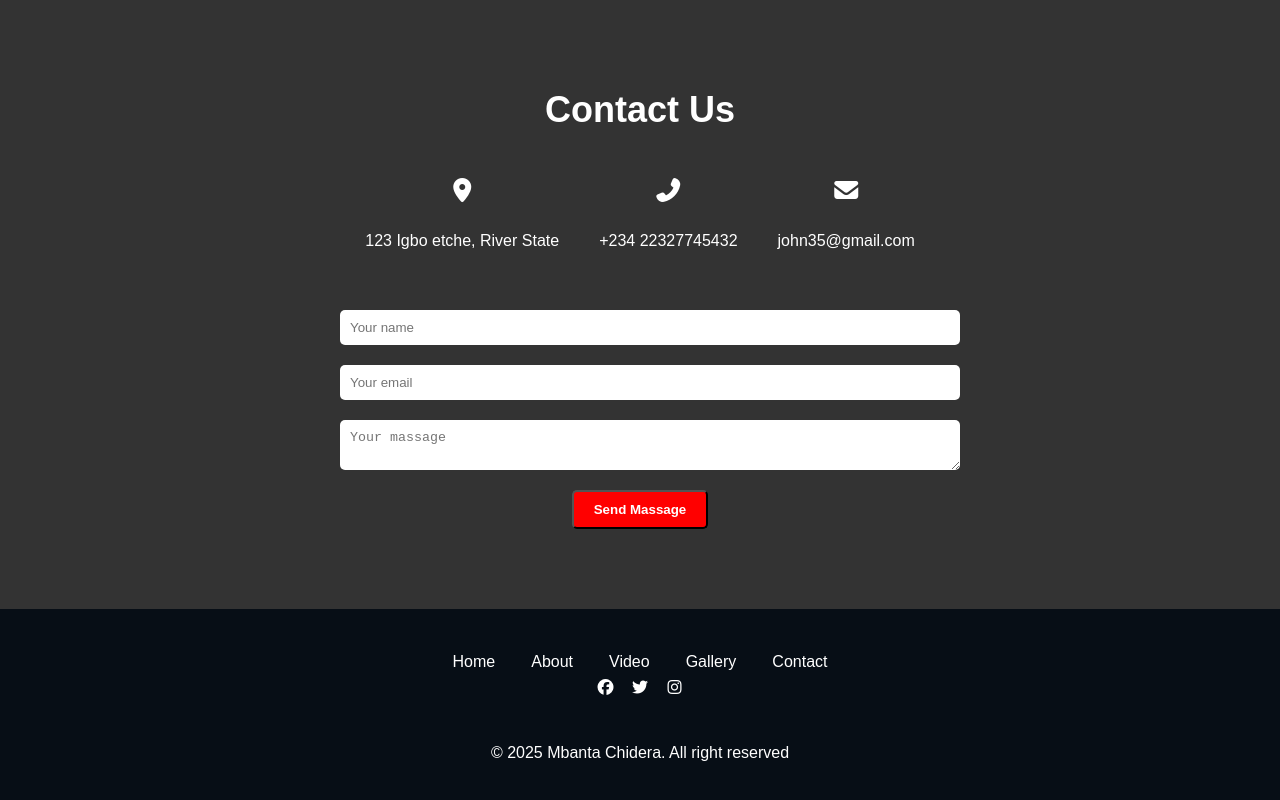
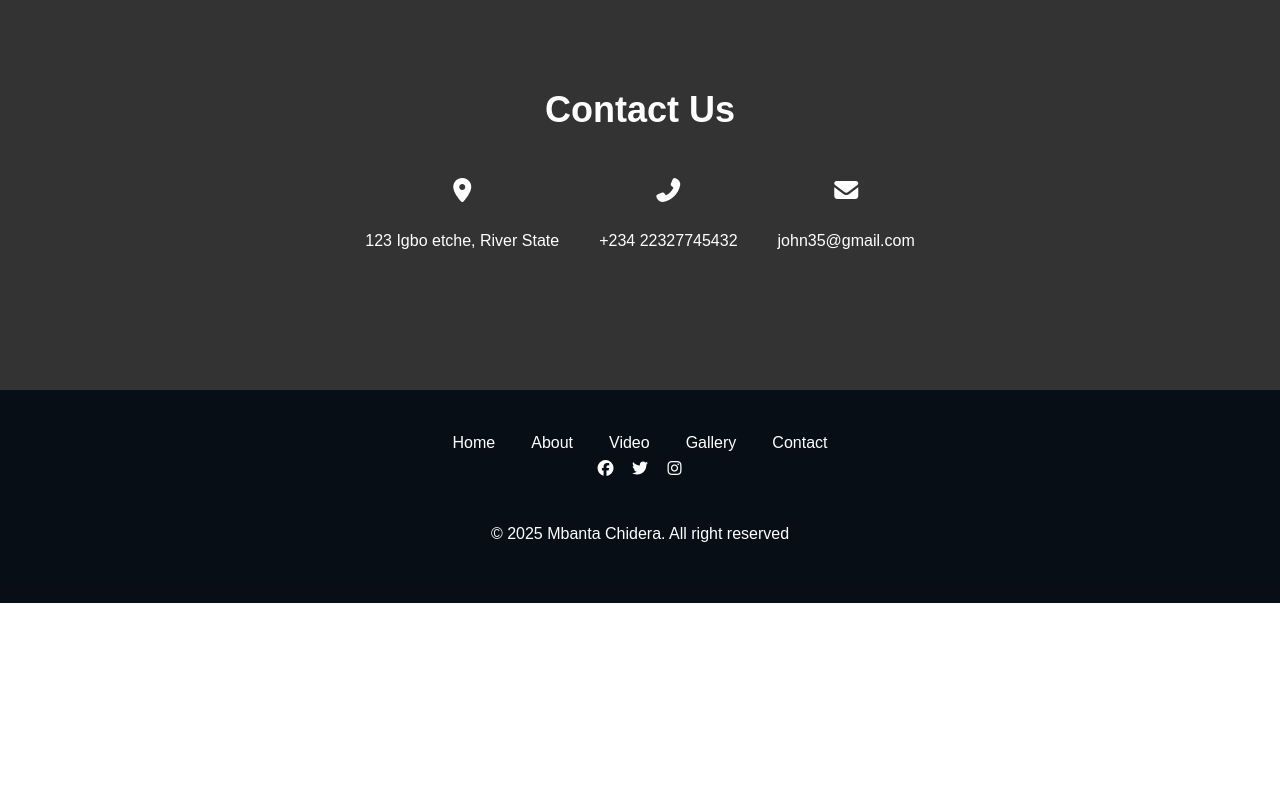
Before and after one commit to Noble1233/photo, a plain HTML site: page index.html in a window 1280 px wide. Shown: the part 2339-3139 px from the top of the page. After the commit the page ends 2942 px from the top, so only its background shows below. Drawn offline with Linux system fonts and the light colour scheme.

Commit message:
Update index.html

```diff
--- a/index.html
+++ b/index.html
@@ -78,14 +78,7 @@
                         <i class="fas fa-envelope"></i>
                         <p>john35@gmail.com</p>
                     </div>
-                </div>
-                <form class="contact-form">
-                    <input type="text" name="name" placeholder="Your name" required>
-                     <input type="text" name="email" placeholder="Your email" required>
-                      <textarea name="text" name="massage" placeholder="Your massage" required></textarea>
-                      <button type="Submit">Send Massage</button>
-                </form>
-            </div>
+
         </section>
         <footer class="footer">
             <div class="footer-content">
@@ -109,4 +102,5 @@
 
   <script src="script.js"></script>
 </body>
+
 </html>
```
